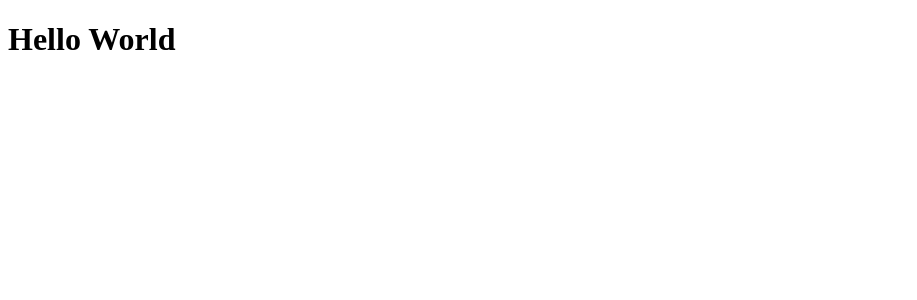
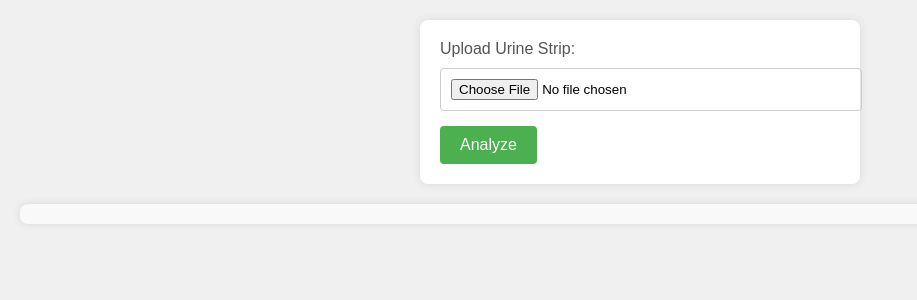
Before and after one commit to Yash114Bansal/Urine-Strip-Analyzer-API, a Django app: page / in a window 1280 px wide. Shown: the top 300 px of the page, without its empty margins (0-917 px from the left). Run offline with Django 4.2, Linux system fonts and the light colour scheme.

Commit message:
update template

```diff
--- a/templates/index.html
+++ b/templates/index.html
@@ -4,9 +4,101 @@
     <meta charset="UTF-8">
     <meta name="viewport" content="width=device-width, initial-scale=1.0">
     <title>Urine Analyzer API</title>
+    <script>
+        async function handleSubmit(event) {
+            event.preventDefault();
+            const formData = new FormData(event.target);
+            const response = await fetch('/analyze/', {
+                method: 'POST',
+                body: formData
+            });
+            const result = await response.json();
+            console.log(result);
+            displayResult(result);
+        }
+
+        function displayResult(result) {
+            const resultDiv = document.getElementById('result');
+            resultDiv.innerHTML = '';
+            for (const [key, values] of Object.entries(result)) {
+                const valueString = values.join(', ');
+                resultDiv.innerHTML += `<p><strong>${key}:</strong> ${valueString}</p>`;
+            }
+        }
+    </script>
 </head>
 <body>
-    <H1>Hello World</H1>
+    <form id="uploadForm" onsubmit="handleSubmit(event)">
+        <label for="urineStrip">Upload Urine Strip:</label>
+        <input type="file" id="image" name="image" accept="image/*" required>
+        <button type="submit">Analyze</button>
+    </form>
+    <div id="result"></div>
+</body>
+<style>
+    body {
+        font-family: Arial, sans-serif;
+        background-color: #f0f0f0;
+        margin: 0;
+        padding: 20px;
+    }
 
-</body>
+    h1 {
+        text-align: center;
+        color: #333;
+    }
+
+    form {
+        max-width: 400px;
+        margin: 0 auto;
+        background-color: #fff;
+        padding: 20px;
+        border-radius: 8px;
+        box-shadow: 0 0 10px rgba(0, 0, 0, 0.1);
+    }
+
+    label {
+        display: block;
+        margin-bottom: 10px;
+        color: #555;
+    }
+
+    input[type="file"] {
+        width: 100%;
+        padding: 10px;
+        margin-bottom: 15px;
+        border: 1px solid #ccc;
+        border-radius: 4px;
+    }
+
+    button[type="submit"] {
+        background-color: #4CAF50;
+        color: white;
+        padding: 10px 20px;
+        border: none;
+        border-radius: 4px;
+        cursor: pointer;
+        font-size: 16px;
+    }
+
+    button[type="submit"]:hover {
+        background-color: #45a049;
+    }
+
+    #result {
+        margin-top: 20px;
+        padding: 10px;
+        background-color: #f9f9f9;
+        border-radius: 8px;
+        box-shadow: 0 0 8px rgba(0, 0, 0, 0.1);
+    }
+
+    #result p {
+        margin: 5px 0;
+    }
+
+    #result strong {
+        color: #333;
+    }
+</style>
 </html>
```
